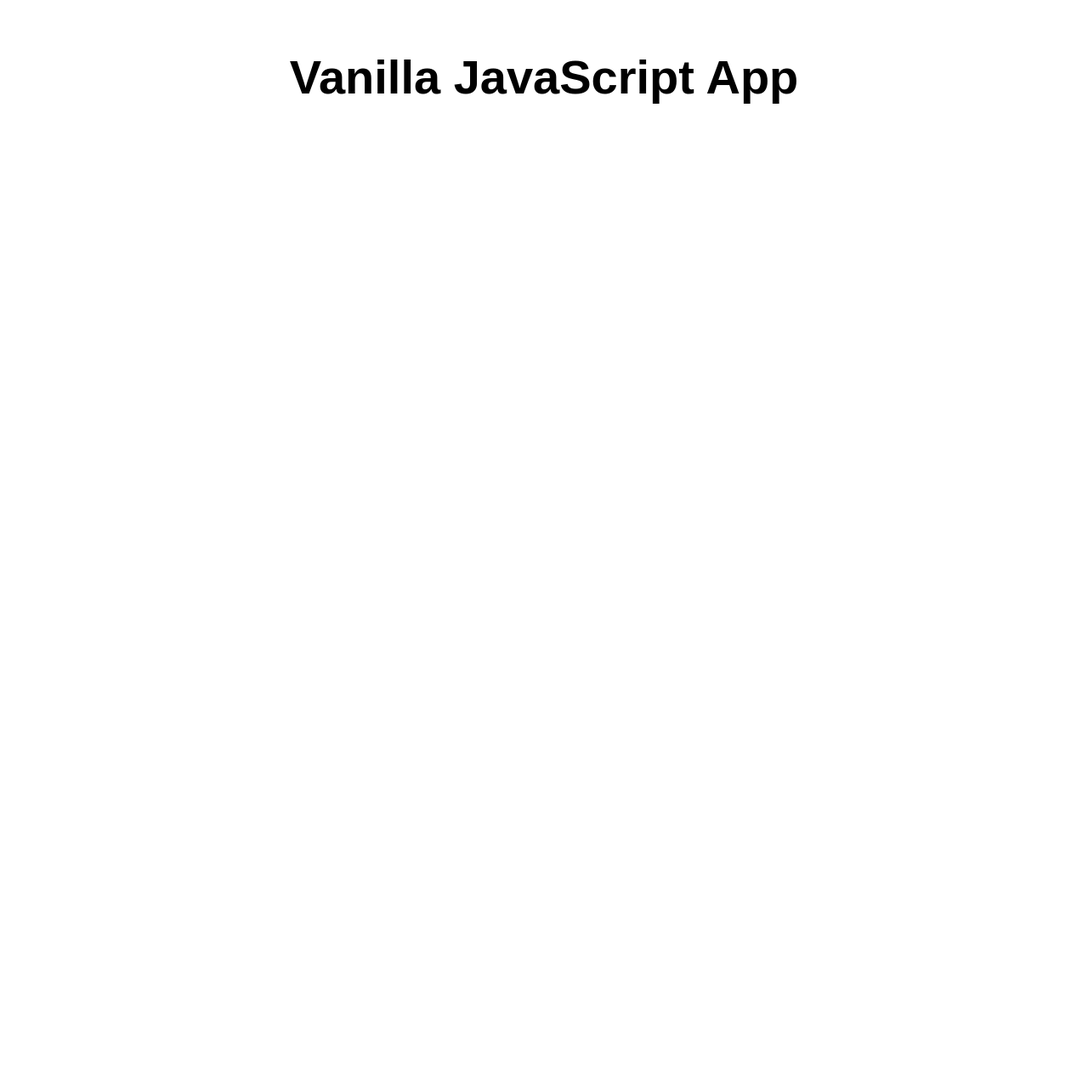
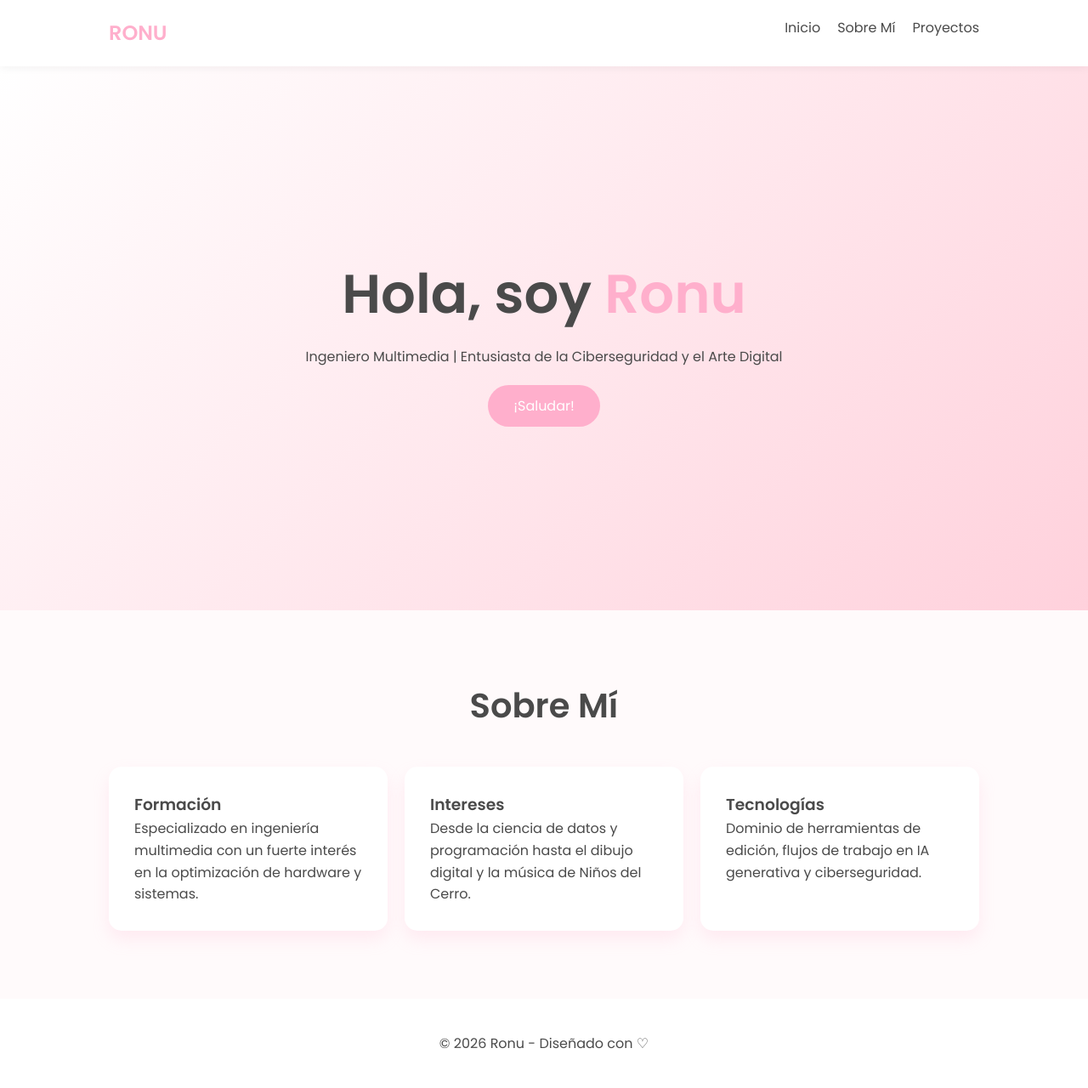
Before and after one commit to SleepyRonu/My-first-static-web-app, a website: page src/index.html in a window 1280 px wide. Shown: the whole page at 85% size. Before the commit the page ends 800 px from the top, so only its background shows below. Drawn offline with Linux system fonts and the light colour scheme.

Commit message:
Web app lista para Azure

```diff
--- a/src/index.html
+++ b/src/index.html
@@ -1,17 +1,53 @@
 <!DOCTYPE html>
-<html lang="en">
+<html lang="es">
+<head>
+    <meta charset="UTF-8">
+    <meta name="viewport" content="width=device-width, initial-scale=1.0">
+    <title>Ronu | Multimedia Engineer</title>
+    <link rel="stylesheet" href="styles.css">
+    <link href="https://fonts.googleapis.com/css2?family=Poppins:wght@300;400;600&display=swap" rel="stylesheet">
+</head>
+<body>
 
-<head>
-  <meta charset="UTF-8">
-  <meta name="viewport" content="width=device-width, initial-scale=1.0">
-  <link rel="stylesheet" href="styles.css">
-  <title>Vanilla JavaScript App</title>
-</head>
+    <nav>
+        <div class="logo">RONU</div>
+        <ul>
+            <li><a href="#inicio">Inicio</a></li>
+            <li><a href="#sobre-mi">Sobre Mí</a></li>
+            <li><a href="#proyectos">Proyectos</a></li>
+        </ul>
+    </nav>
 
-<body>
-  <main>
-    <h1>Vanilla JavaScript App</h1>
-  </main>
+    <section id="inicio" class="hero">
+        <div class="hero-content">
+            <h1>Hola, soy <span class="highlight">Ronu</span></h1>
+            <p>Ingeniero Multimedia | Entusiasta de la Ciberseguridad y el Arte Digital</p>
+            <button onclick="mostrarSaludo()">¡Saludar!</button>
+        </div>
+    </section>
+
+    <section id="sobre-mi" class="container">
+        <h2>Sobre Mí</h2>
+        <div class="grid">
+            <div class="card">
+                <h3>Formación</h3>
+                <p>Especializado en ingeniería multimedia con un fuerte interés en la optimización de hardware y sistemas.</p>
+            </div>
+            <div class="card">
+                <h3>Intereses</h3>
+                <p>Desde la ciencia de datos y programación hasta el dibujo digital y la música de Niños del Cerro.</p>
+            </div>
+            <div class="card">
+                <h3>Tecnologías</h3>
+                <p>Dominio de herramientas de edición, flujos de trabajo en IA generativa y ciberseguridad.</p>
+            </div>
+        </div>
+    </section>
+
+    <footer>
+        <p>&copy; 2026 Ronu - Diseñado con ♡</p>
+    </footer>
+
+    <script src="script.js"></script>
 </body>
-
 </html>
--- a/src/styles.css
+++ b/src/styles.css
@@ -1,21 +1,126 @@
-* {
-  font-family: Arial, Helvetica, sans-serif;
+:root {
+    --rosa-pastel: #ffd1dc;
+    --rosa-fuerte: #ffafcc;
+    --blanco: #ffffff;
+    --texto: #4a4a4a;
+    --fondo: #fffafb;
 }
 
-html, body {
-  margin: 0;
-  border: 0;
-  padding: 0;
-  background-color: #fff;
+* {
+    margin: 0;
+    padding: 0;
+    box-sizing: border-box;
+    font-family: 'Poppins', sans-serif;
 }
 
-main {
-  margin: auto;
-  width: 50%;
-  padding: 20px;
+body {
+    background-color: var(--fondo);
+    color: var(--texto);
+    line-height: 1.6;
 }
 
-main > h1 {
-  text-align: center;
-  font-size: 3.5em;
+nav {
+    display: flex;
+    justify-content: space-between;
+    padding: 20px 10%;
+    background: var(--blanco);
+    box-shadow: 0 2px 10px rgba(0,0,0,0.05);
+    position: sticky;
+    top: 0;
+    z-index: 1000;
 }
+
+nav .logo {
+    font-weight: 600;
+    font-size: 1.5rem;
+    color: var(--rosa-fuerte);
+}
+
+nav ul {
+    display: flex;
+    list-style: none;
+}
+
+nav ul li {
+    margin-left: 20px;
+}
+
+nav ul li a {
+    text-decoration: none;
+    color: var(--texto);
+    font-weight: 400;
+    transition: 0.3s;
+}
+
+nav ul li a:hover {
+    color: var(--rosa-fuerte);
+}
+
+.hero {
+    height: 80vh;
+    display: flex;
+    align-items: center;
+    justify-content: center;
+    text-align: center;
+    background: linear-gradient(135deg, var(--blanco) 0%, var(--rosa-pastel) 100%);
+}
+
+.highlight {
+    color: var(--rosa-fuerte);
+}
+
+.hero h1 {
+    font-size: 4rem;
+    margin-bottom: 10px;
+}
+
+button {
+    margin-top: 20px;
+    padding: 12px 30px;
+    border: none;
+    background-color: var(--rosa-fuerte);
+    color: white;
+    border-radius: 25px;
+    cursor: pointer;
+    font-size: 1rem;
+    transition: transform 0.2s;
+}
+
+button:hover {
+    transform: scale(1.05);
+    background-color: #ff99b8;
+}
+
+.container {
+    padding: 80px 10%;
+}
+
+h2 {
+    text-align: center;
+    margin-bottom: 40px;
+    font-size: 2.5rem;
+}
+
+.grid {
+    display: grid;
+    grid-template-columns: repeat(auto-fit, minmax(250px, 1fr));
+    gap: 20px;
+}
+
+.card {
+    background: var(--blanco);
+    padding: 30px;
+    border-radius: 15px;
+    box-shadow: 0 10px 20px rgba(255, 175, 204, 0.2);
+    transition: 0.3s;
+}
+
+.card:hover {
+    transform: translateY(-5px);
+}
+
+footer {
+    text-align: center;
+    padding: 40px;
+    background: var(--blanco);
+}
```
